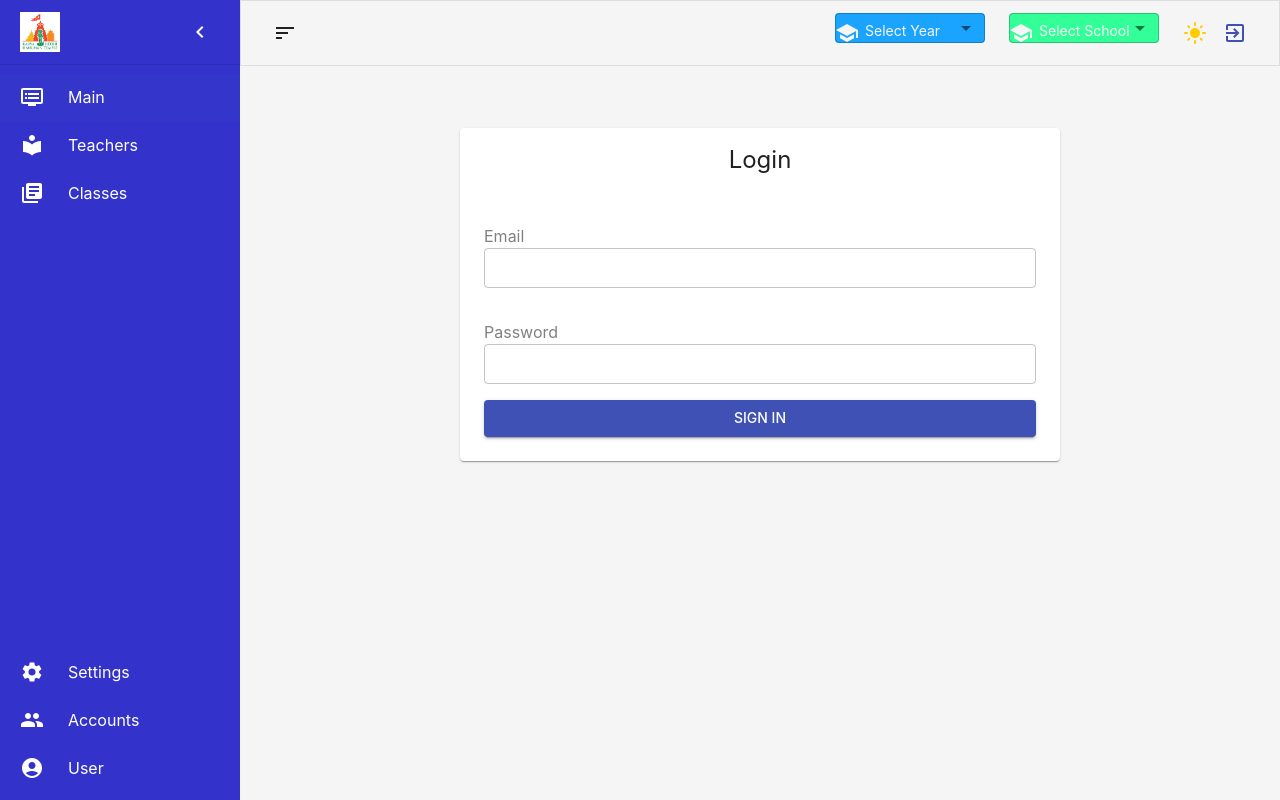
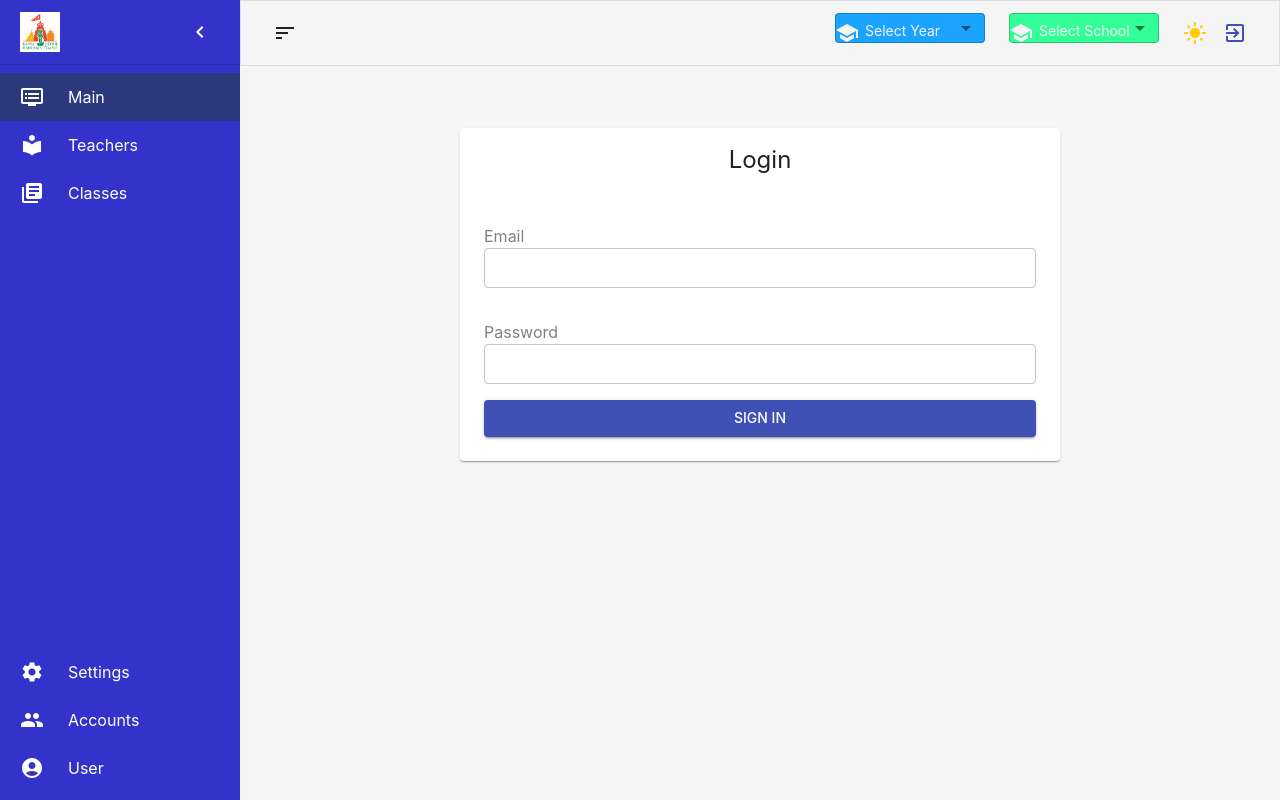
Before and after one commit to Pranavkotesh/Classes-Management-App, a React (Create React App) app in the folder web/classes-management/: page / in a window 1280 px wide. Built offline with nearby package versions, Linux system fonts and the light colour scheme.

Commit message:
added bg color for selected tab

```diff
--- a/web/classes-management/src/App.jsx
+++ b/web/classes-management/src/App.jsx
@@ -3,11 +3,12 @@ import { BrowserRouter } from "react-router-dom";
 //import AppMainBar from "./shared/components/AppMainBar";
 import RoutesMain from "./shared/RoutesMain";
 import { THEME } from "./styles";
+import "./index.css";
 
 function App() {
   return (
     <ThemeProvider theme={THEME}>
-      <div >
+      <div>
         <CssBaseline />
         <BrowserRouter>
           {/* {<AppMainBar/>} */}
--- a/web/classes-management/src/index.css
+++ b/web/classes-management/src/index.css
@@ -1,13 +1,17 @@
 body {
   margin: 0;
-  font-family: -apple-system, BlinkMacSystemFont, 'Segoe UI', 'Roboto', 'Oxygen',
-    'Ubuntu', 'Cantarell', 'Fira Sans', 'Droid Sans', 'Helvetica Neue',
+  font-family: -apple-system, BlinkMacSystemFont, "Segoe UI", "Roboto", "Oxygen",
+    "Ubuntu", "Cantarell", "Fira Sans", "Droid Sans", "Helvetica Neue",
     sans-serif;
   -webkit-font-smoothing: antialiased;
   -moz-osx-font-smoothing: grayscale;
 }
 
 code {
-  font-family: source-code-pro, Menlo, Monaco, Consolas, 'Courier New',
+  font-family: source-code-pro, Menlo, Monaco, Consolas, "Courier New",
     monospace;
 }
+
+.MuiListItem-root .Mui-selected {
+  background-color: rgb(44, 56, 126) !important;
+}
--- a/web/classes-management/src/shared/components/app-drawer-component/AppDrawerComponent.jsx
+++ b/web/classes-management/src/shared/components/app-drawer-component/AppDrawerComponent.jsx
@@ -137,7 +137,7 @@ const MiniDrawer = ({ open, handleDrawerClose }) => {
           ))}
         </List>
         {/* <Divider /> */}
-        <List sx={{ position: "absolute", bottom: 0 }}>
+        <List sx={{ position: "absolute", bottom: 0, width: "100%" }}>
           {itemsList2.map((item, index) => (
             <ListItem
               key={item.text}
```
